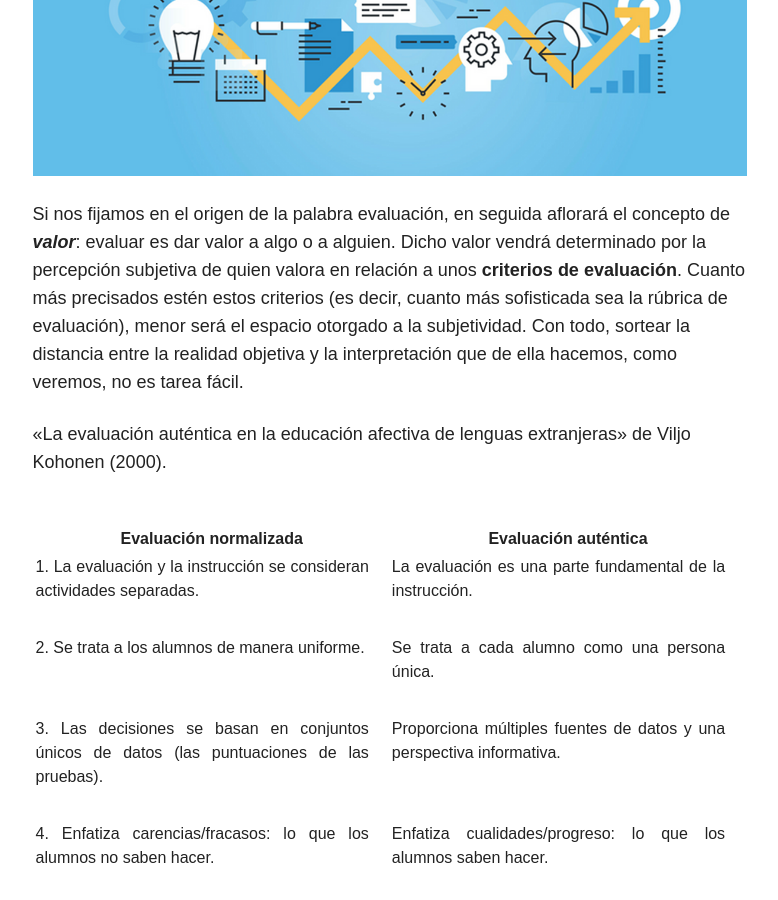
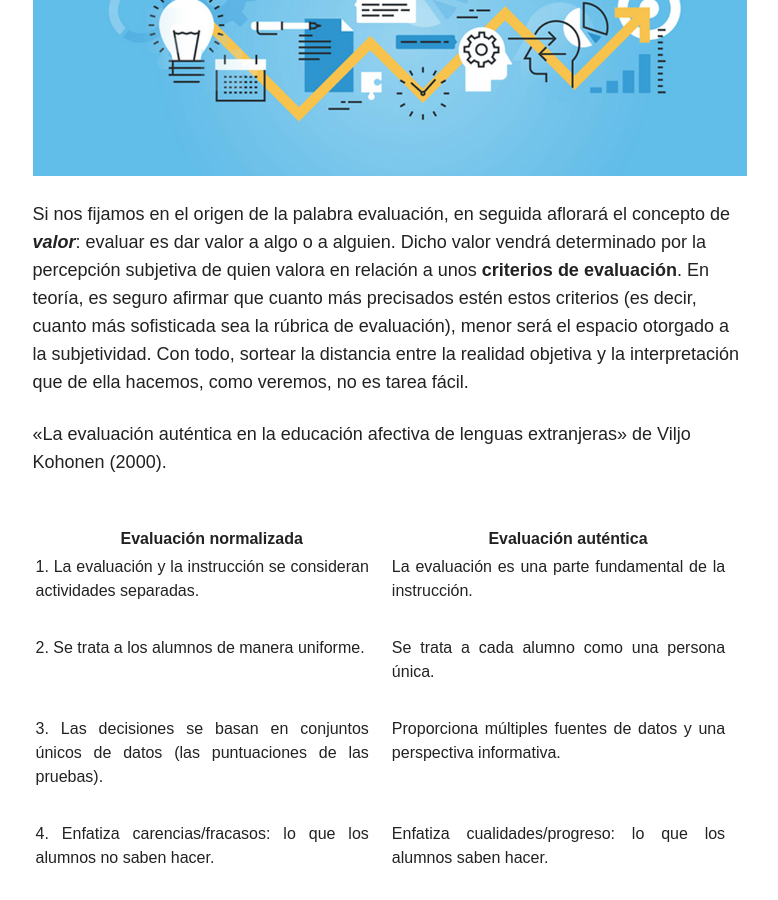
Before and after one commit to immalopez/immalopez.github.io, a Jekyll site: the page built from _posts/blog/2018-01-28-evaluacion-antes-y-despues.md, in a window 1280 px wide and 900 px high, scrolled down 1348 px. Shown: the whole window, without its empty margins (347-1125 px from the left). Built offline with Jekyll 4.4.1, drawn with Linux system fonts in a browser that asks for light colours; nearby versions of some CDN libraries; comment, search, counter and statistics services are not loaded.

Commit message:
Update 2018-01-28-evaluacion-antes-y-despues.md

```diff
--- a/_posts/blog/2018-01-28-evaluacion-antes-y-despues.md
+++ b/_posts/blog/2018-01-28-evaluacion-antes-y-despues.md
@@ -19,7 +19,7 @@
 
 ![Evaluación](/images/slider1.png)
 
-Si nos fijamos en el origen de la palabra evaluación, en seguida aflorará el concepto de **_valor_**: evaluar es dar valor a algo o a alguien. Dicho valor vendrá determinado por la percepción subjetiva de quien valora en relación a unos **criterios de evaluación**. Cuanto más precisados estén estos criterios (es decir, cuanto más sofisticada sea la rúbrica de evaluación), menor será el espacio otorgado a la subjetividad. Con todo, sortear la distancia entre la realidad objetiva y la interpretación que de ella hacemos, como veremos, no es tarea fácil.
+Si nos fijamos en el origen de la palabra evaluación, en seguida aflorará el concepto de **_valor_**: evaluar es dar valor a algo o a alguien. Dicho valor vendrá determinado por la percepción subjetiva de quien valora en relación a unos **criterios de evaluación**. En teoría, es seguro afirmar que cuanto más precisados estén estos criterios (es decir, cuanto más sofisticada sea la rúbrica de evaluación), menor será el espacio otorgado a la subjetividad. Con todo, sortear la distancia entre la realidad objetiva y la interpretación que de ella hacemos, como veremos, no es tarea fácil.
 
 «La evaluación auténtica en la educación afectiva de lenguas extranjeras» de Viljo Kohonen (2000).
 
```
